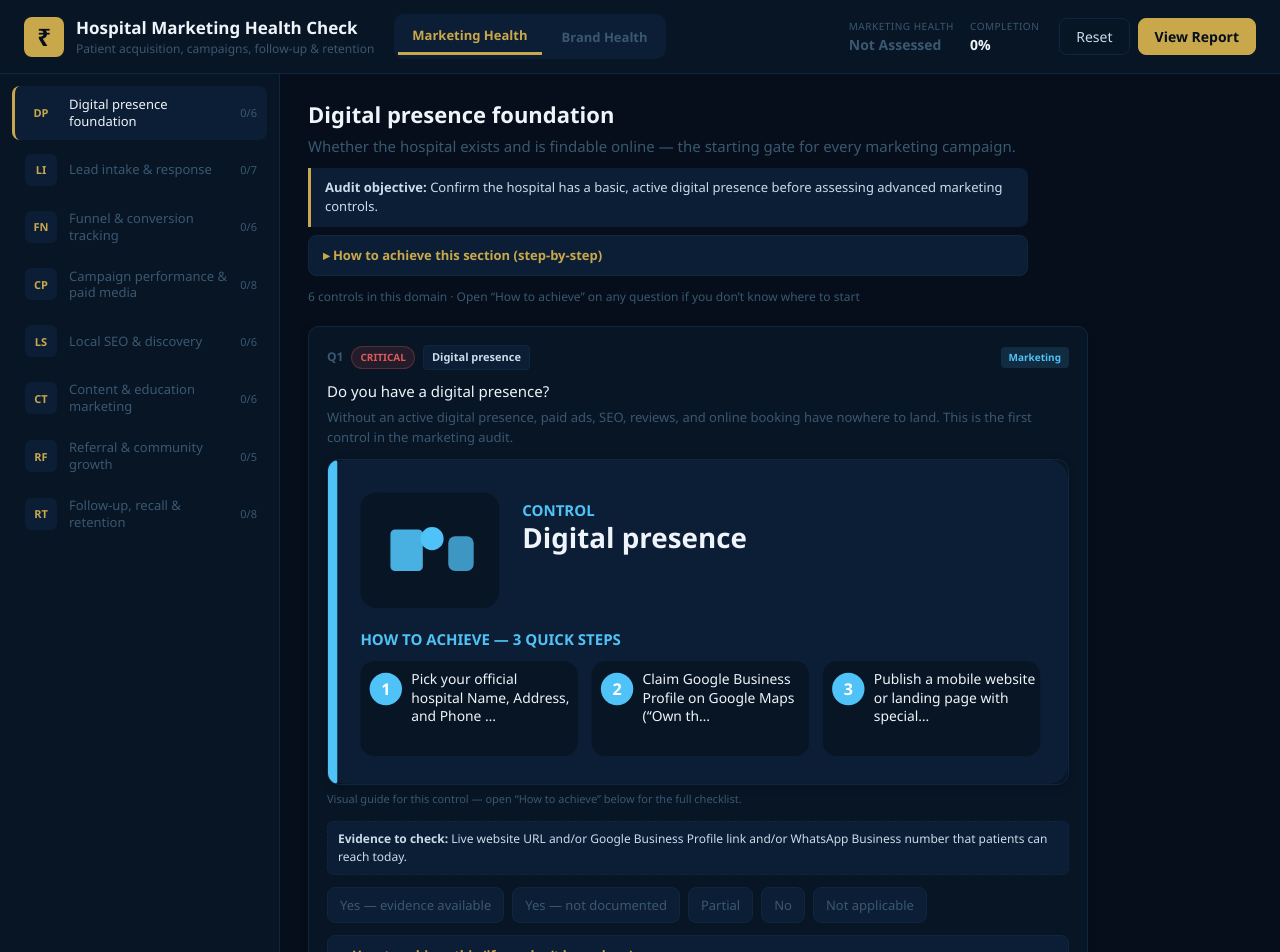
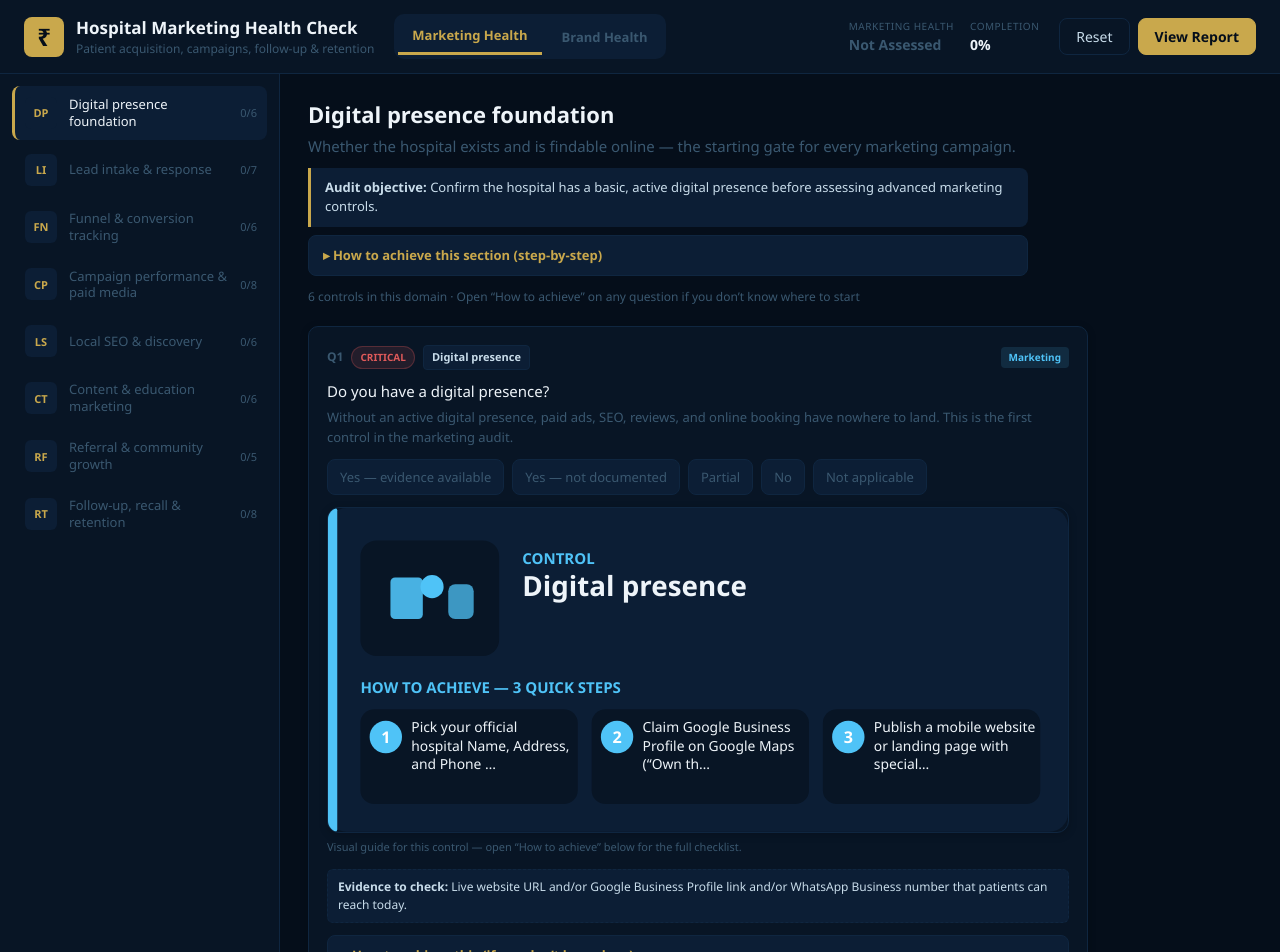
Before and after one commit to upadhyaymehul9-prog/marketing-leakage-check-for-healthcare, a React (Vite) app: page / in a window 1280 px wide. Shown: the top 952 px of the page. Built offline with nearby package versions, Linux system fonts and the light colour scheme.

Commit message:
fix: move answer options directly under the question
Answer buttons were pushed below the illustration and evidence hint,
so it wasn't obvious the card was interactive until scrolling past
both. Moves the Yes/No/Partial buttons to appear right after the
question text and explanation.

```diff
--- a/src/components/QuestionCard.tsx
+++ b/src/components/QuestionCard.tsx
@@ -35,11 +35,6 @@ export default function QuestionCard({
         <p className="question-card__explanation">{question.explanation}</p>
       )}
 
-      <QuestionIllustration question={question} />
-
-      <div className="question-card__evidence">
-        <strong>Evidence to check:</strong> {question.evidenceHint}
-      </div>
       <div className="answer-options" role="group" aria-label="Answer options">
         {ANSWER_ORDER.map((value) => {
           const selected = response?.answer === value;
@@ -57,6 +52,12 @@ export default function QuestionCard({
             </button>
           );
         })}
+      </div>
+
+      <QuestionIllustration question={question} />
+
+      <div className="question-card__evidence">
+        <strong>Evidence to check:</strong> {question.evidenceHint}
       </div>
 
       <details className="how-to">
```
